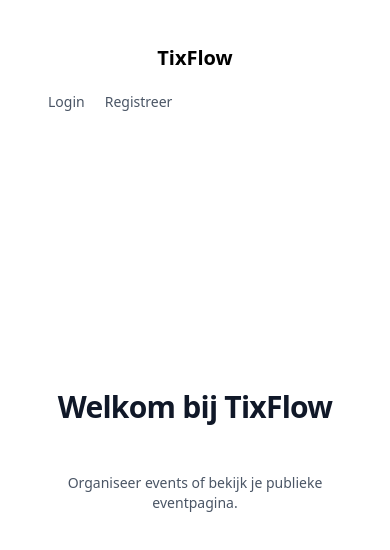
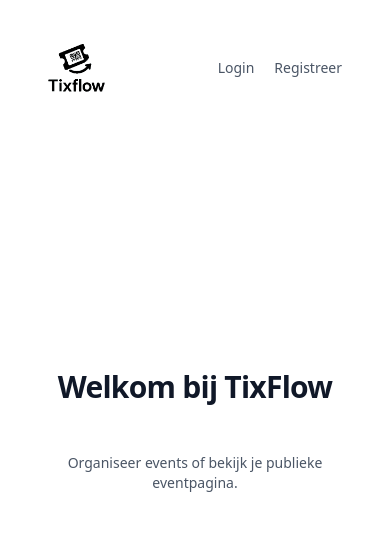
Before and after one commit to Deonair/TixFlow, a React (Vite) app in the folder my-app/: page / in a window 390 px wide. Shown: the top 550 px of the page. Built offline with nearby package versions, Linux system fonts and the light colour scheme; no server answers.

Commit message:
Favicon gewijzigd naar SVG (favicon.svg) met cache-busting; Navbar-logo kleiner en responsief; navigatielinks op mobiel naast het logo

```diff
--- a/my-app/index.html
+++ b/my-app/index.html
@@ -3,7 +3,11 @@
 
 <head>
   <meta charset="UTF-8" />
-  <link rel="icon" type="image/svg+xml" href="/vite.svg" />
+  <!-- Favicon (SVG) with cache-busting and compatibility tags -->
+  <link rel="icon" type="image/svg+xml" href="/favicon.svg?v=2" sizes="any" />
+  <link rel="shortcut icon" type="image/svg+xml" href="/favicon.svg?v=2" />
+  <!-- Optional Safari pinned tab (uses SVG mask) -->
+  <link rel="mask-icon" href="/favicon.svg?v=2" color="#000000" />
   <meta name="viewport" content="width=device-width, initial-scale=1.0" />
   <meta name="color-scheme" content="light" />
   <title>my-app</title>
--- a/my-app/src/components/Navbar.tsx
+++ b/my-app/src/components/Navbar.tsx
@@ -1,5 +1,6 @@
 import { Link, useLocation, useNavigate } from 'react-router-dom';
 import { useEffect, useState } from 'react';
+import logo from '../assets/logo2.png';
 
 const Navbar = () => {
   const location = useLocation();
@@ -26,14 +27,14 @@ const Navbar = () => {
 
   return (
     <header className="flex flex-wrap sm:justify-start sm:flex-nowrap w-full bg-white text-sm py-3">
-      <nav className="max-w-[85rem] w-full mx-auto px-4 sm:flex sm:items-center sm:justify-between">
+      <nav className="max-w-[85rem] w-full mx-auto px-4 flex items-center justify-between">
         <Link
           to="/"
-          className="flex-none font-semibold text-xl text-black hover:text-blue-600 focus:outline-none focus:text-blue-600"
+          className="flex items-center gap-2 flex-none focus:outline-none"
         >
-          TixFlow
+          <img src={logo} alt="TixFlow" className="h-12 md:h-16 w-auto object-contain" />
         </Link>
-        <div className="flex flex-row items-center gap-5 mt-5 sm:justify-end sm:mt-0 sm:ps-5">
+        <div className="flex flex-row items-center gap-5 justify-end ps-5">
           {authed && (
             <>
               <Link
```
Also changed, not shown: my-app/public/favicon.svg (added), my-app/src/assets/logo2.png (added). Lines whose indentation alone changed are shown as unchanged.
